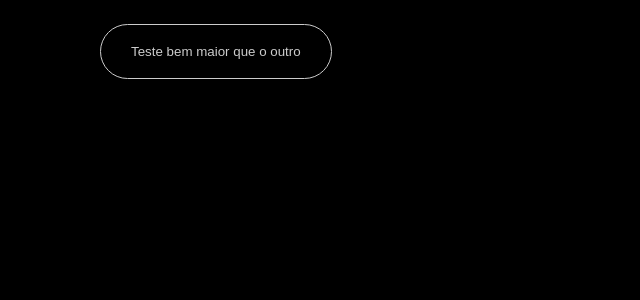
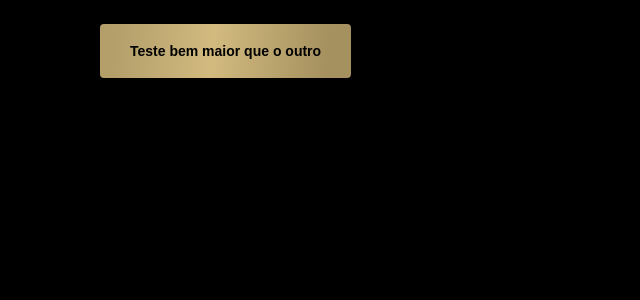
Before and after one commit to IsadoraPerdigao/XSeries, a Next.js app: page / in a window 1280 px wide. Shown: the top 300 px of the page, without its empty margins (0-640 px from the left). Built offline with nearby package versions, Linux system fonts and the light colour scheme.

Commit message:
feat: creates buttons style

```diff
--- a/src/app/components/button.tsx
+++ b/src/app/components/button.tsx
@@ -1,8 +1,14 @@
 import styles from "../styles/button.module.css"
 
-export const Button = ({text}: {text: string}) => {
+interface ButtonProps {
+    text: string;
+    disabled: boolean;
+    bgColor?: string;
+}
+
+export const Button = ({text, disabled, bgColor}: ButtonProps) => {
     return (
-        <button className={styles.button}>
+        <button className={`${styles.button} ${styles[bgColor || ""]}`} disabled={disabled}>
             {text}
         </button>
     )
--- a/src/app/page.tsx
+++ b/src/app/page.tsx
@@ -5,7 +5,7 @@ export default function Home() {
   return (
     <div className={styles.page}>
       <main className={styles.main}>
-        <Button text="Teste bem maior que o outro" />
+        <Button text="Teste bem maior que o outro" disabled={false} bgColor="buttonSquare"/>
       </main>
     </div>
   );
--- a/src/app/styles/button.module.css
+++ b/src/app/styles/button.module.css
@@ -1,9 +1,39 @@
 .button {
     width: fit-content;
     border-radius: 30px;
-    border: 1px solid rgba(204, 204, 204, 1);
+    border: 1px solid rgba(255, 255, 255, 0.6);
     padding: 19px 30px;
-    background-color: transparent;
-    color: rgba(204, 204, 204, 1);
+    font-size: 14px;
+    font-weight: 400;
     cursor: pointer;
 }
+
+.button:hover {
+    border: 1px solid rgba(165, 145, 95, 1);
+    color: rgba(242, 242, 242, 1);
+}
+
+.button:disabled {
+    border: 1px solid rgba(51, 51, 51, 1);
+    color: rgba(51, 51, 51, 1);
+}
+
+.buttonTransparent {
+    background-color: transparent;
+    color: rgba(255, 255, 255, 0.6);
+}
+
+.buttonGold {
+    background: linear-gradient(275.65deg, #A5915F 10.11%, #D2BA7F 55.01%, #B49F6B 93.26%);
+    color: rgba(0, 0, 0 ,1);
+    font-weight: 600;
+    border: none;
+}
+
+.buttonSquare {
+    background: linear-gradient(275.65deg, #A5915F 10.11%, #D2BA7F 55.01%, #B49F6B 93.26%);
+    color: rgba(0, 0, 0 ,1);
+    font-weight: 600;
+    border: none;
+    border-radius: 4px;
+}
```
